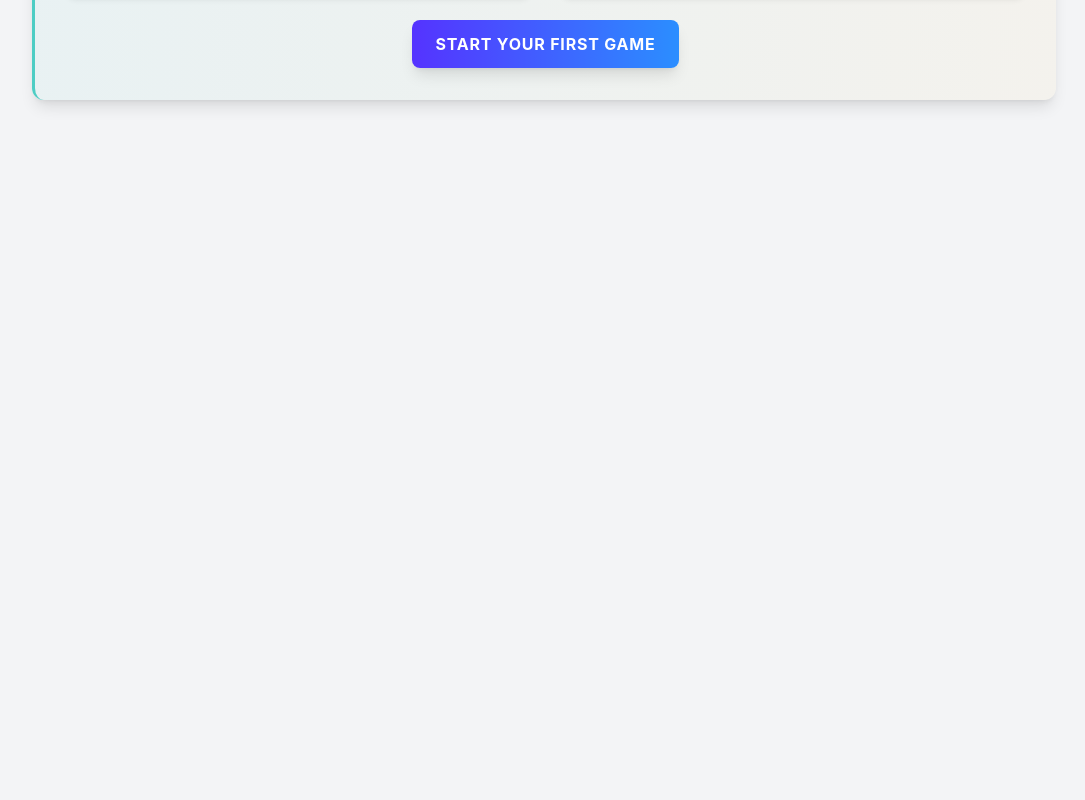
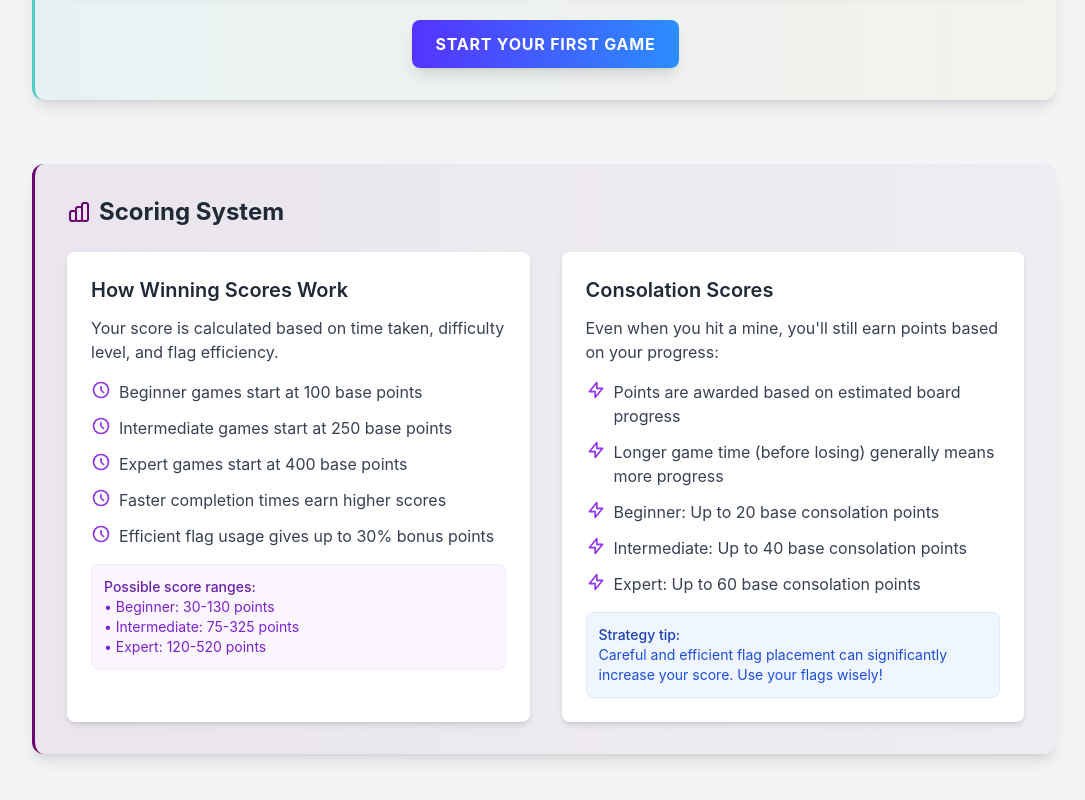
Before and after one commit to CoPrime69/Minesweeper, a React (Create React App) app in the folder client/: page / in a window 1280 px wide. Shown: the part 1137-1937 px from the top of the page, without its empty margins (96-1181 px from the left). Before the commit the page ends 1285 px from the top, so only its background shows below. Built offline with nearby package versions, Linux system fonts and the light colour scheme.

Commit message:
Minor changes

```diff
--- a/client/src/pages/GamePage.tsx
+++ b/client/src/pages/GamePage.tsx
@@ -106,7 +106,7 @@ const DifficultyHeader = styled.h3`
   display: inline-block;
 `;
 
-const SignInButton = styled.button`
+const Button = styled.button`
   background: linear-gradient(to right, ${GRADIENT_START}, ${GRADIENT_END});
   color: white;
   padding: 0.5rem 1rem;
@@ -130,6 +130,47 @@ const SignInPrompt = styled.div`
   border-left: 4px solid ${GRADIENT_START};
 `;
 
+const ResetButtonContainer = styled.div`
+  display: flex;
+  justify-content: center;
+  margin-top: 20px;
+`;
+
+const ResetButton = styled(Button)`
+  background: linear-gradient(to right, #FF6B6B, #FF8E8E);
+`;
+
+const PreviousGameStats = styled.div`
+  margin-top: 20px;
+  padding: 15px;
+  background: #f8f9fa;
+  border-radius: 10px;
+  border-left: 4px solid ${COLORS[1]};
+`;
+
+const PreviousGameTitle = styled.h3`
+  font-size: 1.2rem;
+  font-weight: 600;
+  margin-bottom: 10px;
+  color: ${COLORS[1]};
+`;
+
+const StatRow = styled.div`
+  display: flex;
+  justify-content: space-between;
+  padding: 5px 0;
+`;
+
+const StatLabel = styled.span`
+  color: #666;
+  font-weight: 500;
+`;
+
+const StatValue = styled.span`
+  color: ${GRADIENT_START};
+  font-weight: 600;
+`;
+
 interface PersonalBest {
   _id: string;
   difficulty: string;
@@ -138,11 +179,23 @@ interface PersonalBest {
   date: string;
 }
 
+interface PreviousGameStat {
+  difficulty: string;
+  score: number;
+  time: number;
+  won: boolean;
+  date: Date;
+  // cellsRevealed: number;
+  // flagsPlaced: number;
+}
+
 const GamePage: React.FC = () => {
   const { isAuthenticated } = useContext(AuthContext);
   const navigate = useNavigate();
   const [personalBests, setPersonalBests] = useState<PersonalBest[]>([]);
   const [isLoading, setIsLoading] = useState(true);
+  const [previousGameStat, setPreviousGameStat] = useState<PreviousGameStat | null>(null);
+  const [resetLoading, setResetLoading] = useState(false);
 
   useEffect(() => {
     // Load personal best scores if authenticated
@@ -172,8 +225,20 @@ const GamePage: React.FC = () => {
   const handleGameComplete = async (
     score: number,
     difficulty: string,
-    won: boolean
+    won: boolean,
+    // gameStats = { cellsRevealed: 0, flagsPlaced: 0 }
   ) => {
+    // Update previous game stats
+    setPreviousGameStat({
+      difficulty,
+      score,
+      time: score > 0 ? score / 10 : 0, // Assuming score calculation is based on time
+      won,
+      date: new Date(),
+      // cellsRevealed: gameStats.cellsRevealed,
+      // flagsPlaced: gameStats.flagsPlaced
+    });
+
     // Increment the counter to trigger a re-render
     setGameCompletionCount((prev) => prev + 1);
 
@@ -205,6 +270,24 @@ const GamePage: React.FC = () => {
     }
   }, [gameCompletionCount, isAuthenticated]);
 
+  // const handleResetScores = async () => {
+  //   if (!isAuthenticated) return;
+
+  //   if (window.confirm("Are you sure you want to reset all your scores? This cannot be undone.")) {
+  //     try {
+  //       setResetLoading(true);
+  //       await resetScores();
+  //       setPersonalBests([]);
+  //       toast.success("All scores have been reset successfully!");
+  //     } catch (error) {
+  //       console.error("Failed to reset scores:", error);
+  //       toast.error("Failed to reset scores. Please try again.");
+  //     } finally {
+  //       setResetLoading(false);
+  //     }
+  //   }
+  // };
+
   // Group personal bests by difficulty - Fix: Use case-insensitive comparison
   const beginnerScores = personalBests.filter(
     (score) => score.difficulty.toLowerCase() === "beginner"
@@ -231,9 +314,9 @@ const GamePage: React.FC = () => {
           {!isAuthenticated ? (
             <SignInPrompt>
               <p className="mb-3 font-medium">Sign in to track your scores!</p>
-              <SignInButton onClick={() => navigate("/login")}>
+              <Button onClick={() => navigate("/login")}>
                 Sign In
-              </SignInButton>
+              </Button>
             </SignInPrompt>
           ) : isLoading ? (
             <p>Loading your scores...</p>
@@ -283,7 +366,46 @@ const GamePage: React.FC = () => {
               ) : (
                 <p className="text-gray-500">No scores yet</p>
               )}
+
+              {/* <ResetButtonContainer>
+                <ResetButton
+                  onClick={handleResetScores}
+                  disabled={resetLoading}
+                >
+                  {resetLoading ? "Resetting..." : "Reset All Scores"}
+                </ResetButton>
+              </ResetButtonContainer> */}
             </>
+          )}
+
+          {previousGameStat && (
+            <PreviousGameStats>
+              <PreviousGameTitle>Previous Game Stats</PreviousGameTitle>
+              <StatRow>
+                <StatLabel>Result:</StatLabel>
+                <StatValue>{previousGameStat.won ? "Win" : "Loss"}</StatValue>
+              </StatRow>
+              <StatRow>
+                <StatLabel>Difficulty:</StatLabel>
+                <StatValue>{previousGameStat.difficulty}</StatValue>
+              </StatRow>
+              <StatRow>
+                <StatLabel>Time:</StatLabel>
+                <StatValue>{previousGameStat.time.toFixed(1)}s</StatValue>
+              </StatRow>
+              <StatRow>
+                <StatLabel>Score:</StatLabel>
+                <StatValue>{previousGameStat.score} pts</StatValue>
+              </StatRow>
+              {/* <StatRow>
+                <StatLabel>Cells Revealed:</StatLabel>
+                <StatValue>{previousGameStat.cellsRevealed}</StatValue>
+              </StatRow> */}
+              {/* <StatRow>
+                <StatLabel>Flags Placed:</StatLabel>
+                <StatValue>{previousGameStat.flagsPlaced}</StatValue>
+              </StatRow> */}
+            </PreviousGameStats>
           )}
         </ScoreboardArea>
       </GameSection>
--- a/client/src/pages/HomePage.tsx
+++ b/client/src/pages/HomePage.tsx
@@ -171,6 +171,71 @@ const HomePage: React.FC = () => {
           </Link>
         </div>
       </div>
+
+      {/* Scoring System Section */}
+      <div className="mt-16 rounded-xl shadow-lg p-8 max-w-5xl mx-auto" style={{
+        background: `linear-gradient(to right, ${COLORS[3] + '10'}, ${COLORS[4] + '10'})`,
+        borderLeft: `3px solid ${COLORS[3]}`,
+      }}>
+        <h2 className="text-2xl font-bold mb-6 text-gray-800 flex items-center">
+          <svg xmlns="http://www.w3.org/2000/svg" className="h-6 w-6 mr-2" fill="none" viewBox="0 0 24 24" stroke={COLORS[3]}>
+            <path strokeLinecap="round" strokeLinejoin="round" strokeWidth={2} d="M9 19v-6a2 2 0 00-2-2H5a2 2 0 00-2 2v6a2 2 0 002 2h2a2 2 0 002-2zm0 0V9a2 2 0 012-2h2a2 2 0 012 2v10m-6 0a2 2 0 002 2h2a2 2 0 002-2m0 0V5a2 2 0 012-2h2a2 2 0 012 2v14a2 2 0 01-2 2h-2a2 2 0 01-2-2z" />
+          </svg>
+          Scoring System
+        </h2>
+        <div className="grid grid-cols-1 md:grid-cols-2 gap-8">
+          <div className="bg-white rounded-lg p-6 shadow-md">
+            <h3 className="text-xl font-semibold mb-3 text-gray-800">How Winning Scores Work</h3>
+            <p className="text-gray-700 mb-4">Your score is calculated based on time taken, difficulty level, and flag efficiency.</p>
+            <ul className="space-y-3">
+              {[
+                "Beginner games start at 100 base points",
+                "Intermediate games start at 250 base points",
+                "Expert games start at 400 base points",
+                "Faster completion times earn higher scores",
+                "Efficient flag usage gives up to 30% bonus points"
+              ].map((rule, index) => (
+                <li key={index} className="flex items-start">
+                  <svg xmlns="http://www.w3.org/2000/svg" className="h-5 w-5 mr-2 text-purple-600 flex-shrink-0" fill="none" viewBox="0 0 24 24" stroke="currentColor">
+                    <path strokeLinecap="round" strokeLinejoin="round" strokeWidth={2} d="M12 8v4l3 3m6-3a9 9 0 11-18 0 9 9 0 0118 0z" />
+                  </svg>
+                  <span className="text-gray-700">{rule}</span>
+                </li>
+              ))}
+            </ul>
+            <div className="mt-4 p-3 bg-purple-50 rounded-lg border border-purple-100">
+              <p className="text-sm text-purple-800 font-medium">Possible score ranges:</p>
+              <p className="text-sm text-purple-700">• Beginner: 30-130 points</p>
+              <p className="text-sm text-purple-700">• Intermediate: 75-325 points</p>
+              <p className="text-sm text-purple-700">• Expert: 120-520 points</p>
+            </div>
+          </div>
+          <div className="bg-white rounded-lg p-6 shadow-md">
+            <h3 className="text-xl font-semibold mb-3 text-gray-800">Consolation Scores</h3>
+            <p className="text-gray-700 mb-4">Even when you hit a mine, you'll still earn points based on your progress:</p>
+            <ul className="space-y-3">
+              {[
+                "Points are awarded based on estimated board progress",
+                "Longer game time (before losing) generally means more progress",
+                "Beginner: Up to 20 base consolation points",
+                "Intermediate: Up to 40 base consolation points",
+                "Expert: Up to 60 base consolation points"
+              ].map((rule, index) => (
+                <li key={index} className="flex items-start">
+                  <svg xmlns="http://www.w3.org/2000/svg" className="h-5 w-5 mr-2 text-purple-600 flex-shrink-0" fill="none" viewBox="0 0 24 24" stroke="currentColor">
+                    <path strokeLinecap="round" strokeLinejoin="round" strokeWidth={2} d="M13 10V3L4 14h7v7l9-11h-7z" />
+                  </svg>
+                  <span className="text-gray-700">{rule}</span>
+                </li>
+              ))}
+            </ul>
+            <div className="mt-4 p-3 bg-blue-50 rounded-lg border border-blue-100">
+              <p className="text-sm text-blue-800 font-medium">Strategy tip:</p>
+              <p className="text-sm text-blue-700">Careful and efficient flag placement can significantly increase your score. Use your flags wisely!</p>
+            </div>
+          </div>
+        </div>
+      </div>
     </div>
   );
 };
--- a/client/src/services/api.ts
+++ b/client/src/services/api.ts
@@ -9,6 +9,7 @@ export const saveScore = async (scoreData: {
   const response = await axios.post('/scores', scoreData);
   return response.data;
 };
+
 
 export const getPersonalBests = async () => {
   const response = await axios.get('/scores/personal-best');
```
Also changed, not shown: client/src/pages/MinesweeperGame.tsx (+53 -5 lines).
